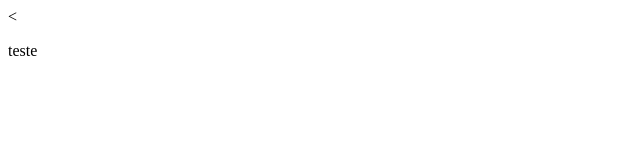
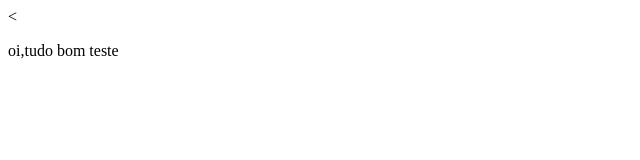
Before and after one commit to brunogomesifrn/info319funko, a plain HTML site: page MMM.html in a window 1280 px wide. Shown: the full height of the page, 0-640 px from the left. Drawn offline with Linux system fonts and the light colour scheme.

Commit message:
testando

```diff
--- a/MMM.html
+++ b/MMM.html
@@ -4,6 +4,7 @@
 	<title></title>
 </head>
 <body>
-<p> teste</p>
+<p> oi,tudo bom teste</p>
+
 </body>
 </html>
```
